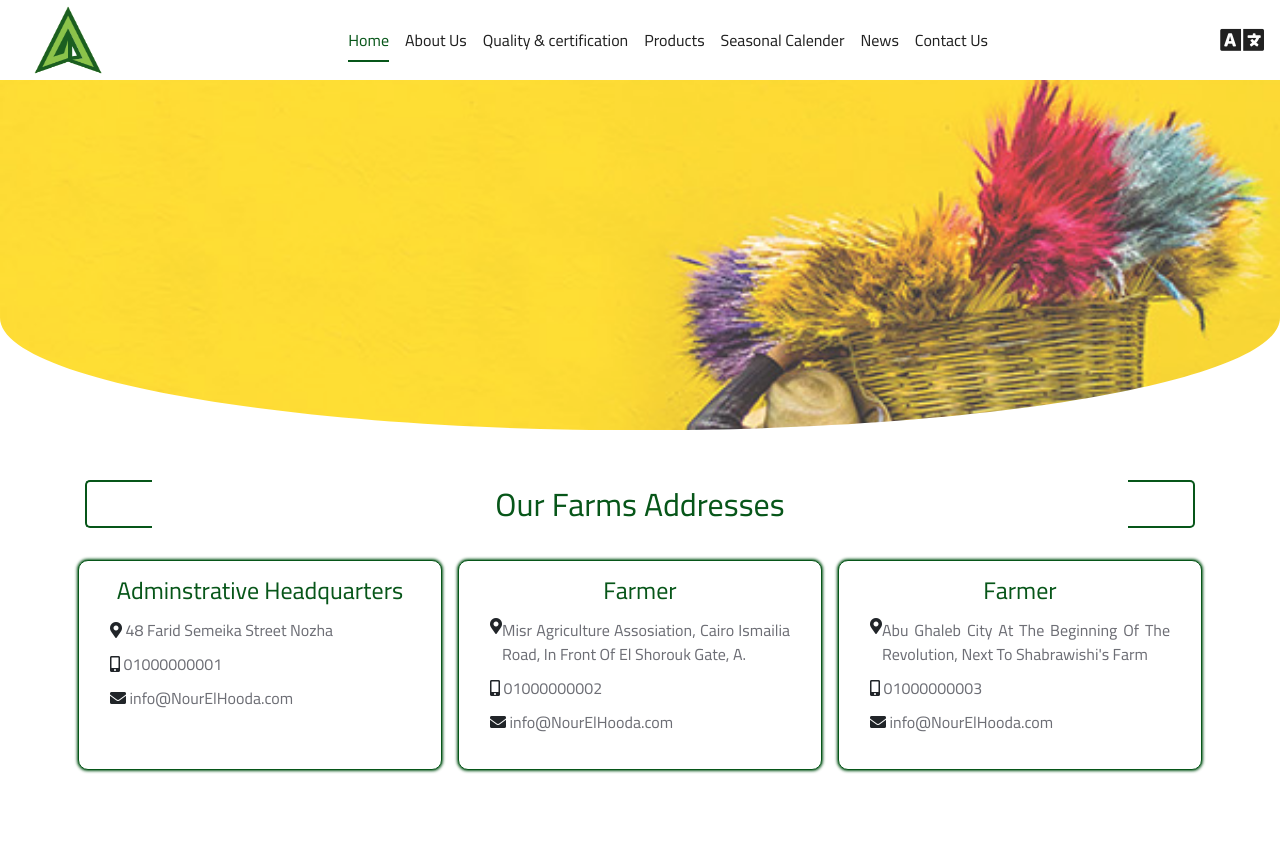
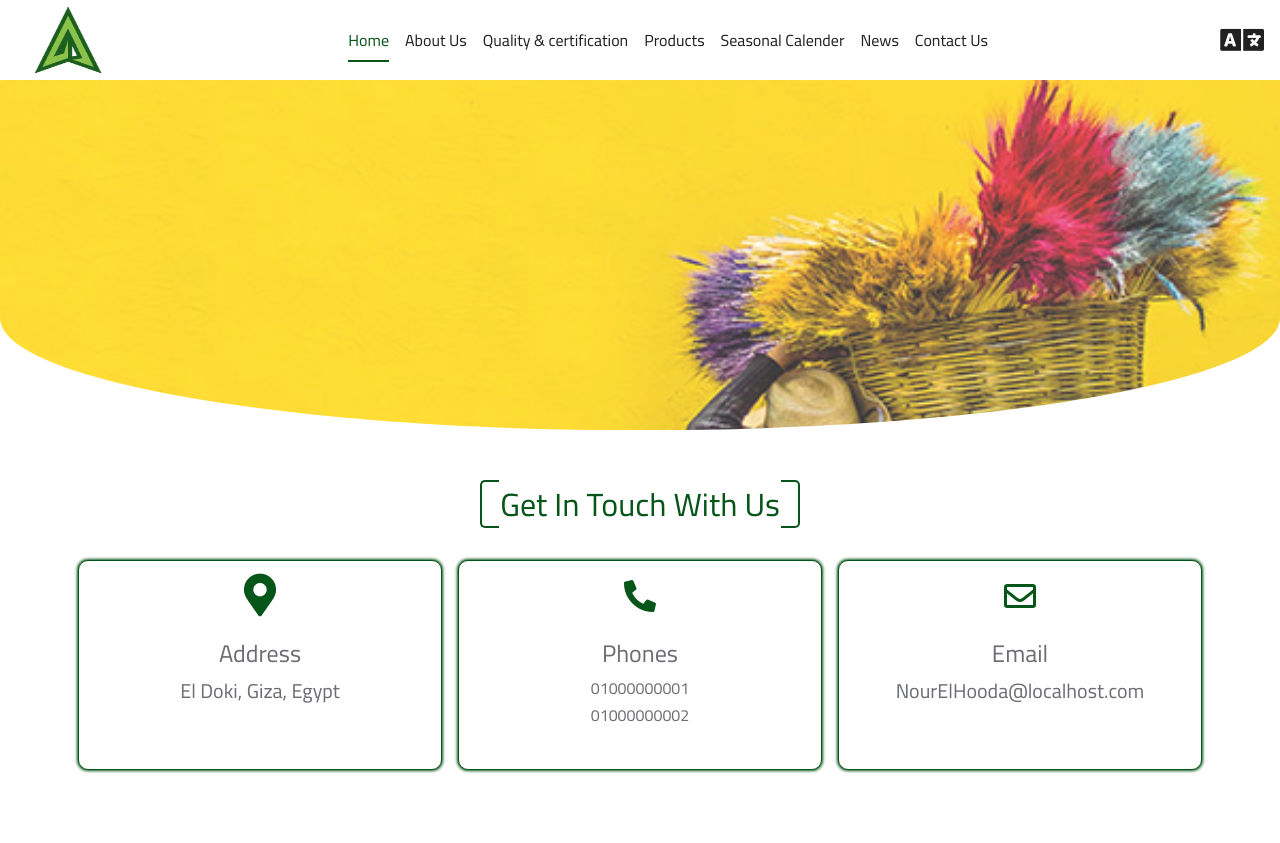
Before and after one commit to mahmoudsiliman75/green-arrow, a PHP site: page /ContactUs.php in a window 1280 px wide. Shown: the top 843 px of the page. Run offline with PHP 8.4, Linux system fonts and the light colour scheme; some libraries are stand-ins or nearby versions; grey boxes are pictures that could not be loaded.

Commit message:
finish contact uss page

```diff
--- a/ContactUs.php
+++ b/ContactUs.php
@@ -23,29 +23,31 @@
 <!-- START:: PAGE CONTENT -->
 <div class="contact-us-page">
   <div class="container">
-    <h2 class="sec-heading mt-5"> Our Farms Addresses </h2>
+    <div class="d-flex justify-content-center">
+      <h2 class="sec-heading mt-5"> Get In Touch With Us </h2>
+    </div>
+
 
     <!-- START:: FARMS ADRESSES SECTION -->
     <div class="row justify-content-center mb-5">
 
       <div class="col-12 col-md-6 col-lg-4 my-3 p-2">
         <div class="card p-3">
-          <h4 class="card-title text-center"> Adminstrative Headquarters </h4>
+          <h2 class="card-title text-center mb-4">
+            <i class="fas fa-map-marker-alt fa-lg"></i>
+          </h2>
 
           <ul class="card-list container list-unstyled">
-            <li>
-              <i class="fas fa-map-marker-alt"></i>
-              <span> 48 Farid Semeika Street Nozha </span>
+            <li class="text-center">
+              <span>
+                <h4 class="text-center"> Address </h4>
+              </span>
             </li>
 
-            <li>
-              <i class="fas fa-mobile-alt"></i>
-              <span> 01000000001 </span>
-            </li>
-
-            <li>
-              <i class="fas fa-envelope"></i>
-              <span> info@NourElHooda.com </span>
+            <li class="text-center">
+              <span>
+                <h5 class="text-center"> El Doki, Giza, Egypt </h5>
+              </span>
             </li>
           </ul>
         </div>
@@ -53,22 +55,22 @@
 
       <div class="col-12 col-md-6 col-lg-4 my-3 p-2">
         <div class="card p-3">
-          <h4 class="card-title text-center"> Farmer </h4>
+          <h2 class="card-title text-center mb-4">
+            <i class="fas fa-phone-alt"></i>
+          </h2>
 
           <ul class="card-list container list-unstyled">
-            <li class="d-flex align-items-start">
-              <i class="fas fa-map-marker-alt"></i>
-              <span> Misr Agriculture Assosiation, Cairo Ismailia Road, In Front Of El Shorouk Gate, A. </span>
+            <li class="text-center">
+              <span>
+                <h4 class="text-center"> Phones </h4>
+              </span>
             </li>
 
-            <li>
-              <i class="fas fa-mobile-alt"></i>
-              <span> 01000000002 </span>
-            </li>
-
-            <li>
-              <i class="fas fa-envelope"></i>
-              <span> info@NourElHooda.com </span>
+            <li class="text-center">
+              <span>
+                <h6 class="text-center"> 01000000001 </h6>
+                <h6 class="text-center"> 01000000002 </h6>
+              </span>
             </li>
           </ul>
         </div>
@@ -76,22 +78,21 @@
 
       <div class="col-12 col-md-6 col-lg-4 my-3 p-2">
         <div class="card p-3">
-          <h4 class="card-title text-center"> Farmer </h4>
+          <h2 class="card-title text-center mb-4">
+            <i class="far fa-envelope"></i>
+          </h2>
 
           <ul class="card-list container list-unstyled">
-            <li class="d-flex align-items-start">
-              <i class="fas fa-map-marker-alt"></i>
-              <span> Abu Ghaleb City At The Beginning Of The Revolution, Next To Shabrawishi's Farm </span>
+            <li class="text-center">
+              <span>
+                <h4 class="text-center"> Email </h4>
+              </span>
             </li>
 
-            <li>
-              <i class="fas fa-mobile-alt"></i>
-              <span> 01000000003 </span>
-            </li>
-
-            <li>
-              <i class="fas fa-envelope"></i>
-              <span> info@NourElHooda.com </span>
+            <li class="text-center">
+              <span>
+                <h5 class="text-center"> NourElHooda@localhost.com </h5>
+              </span>
             </li>
           </ul>
         </div>
```
